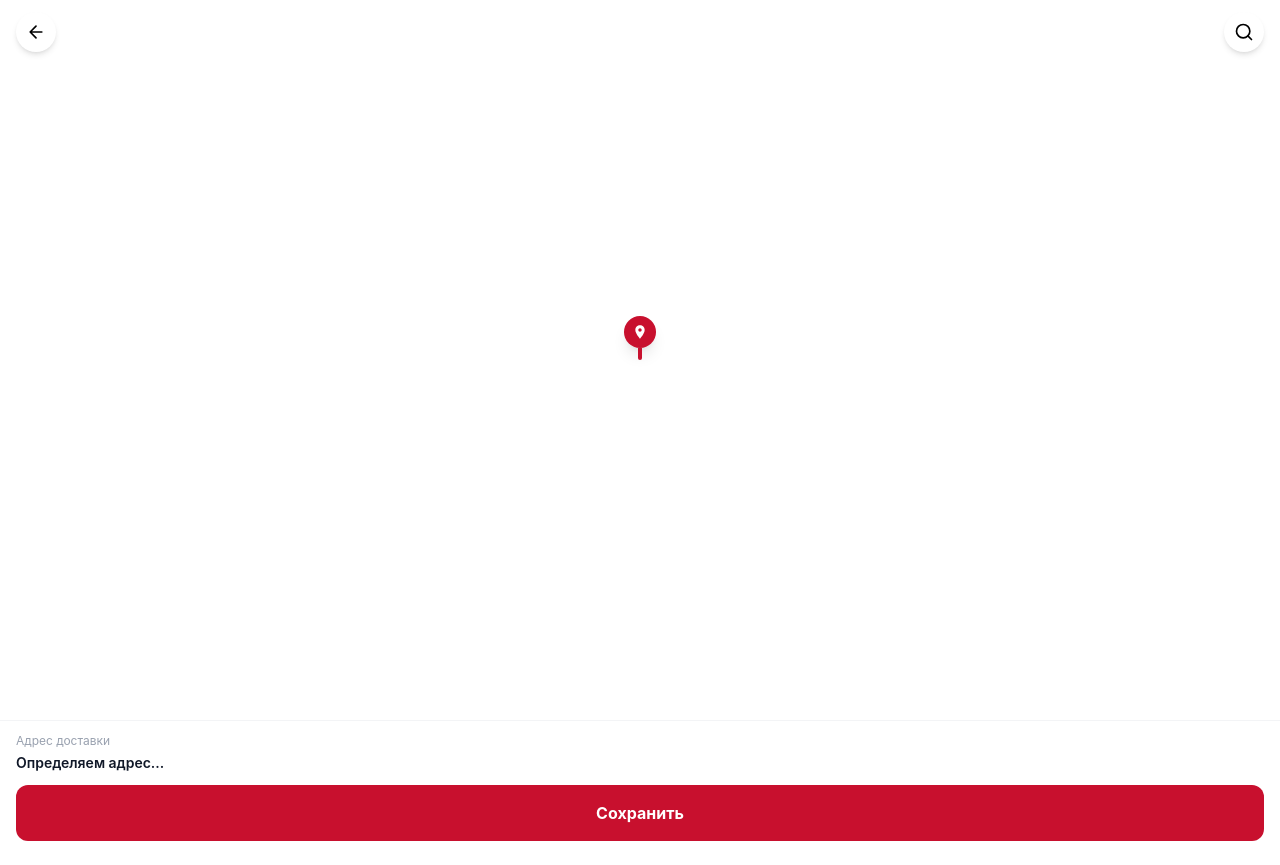
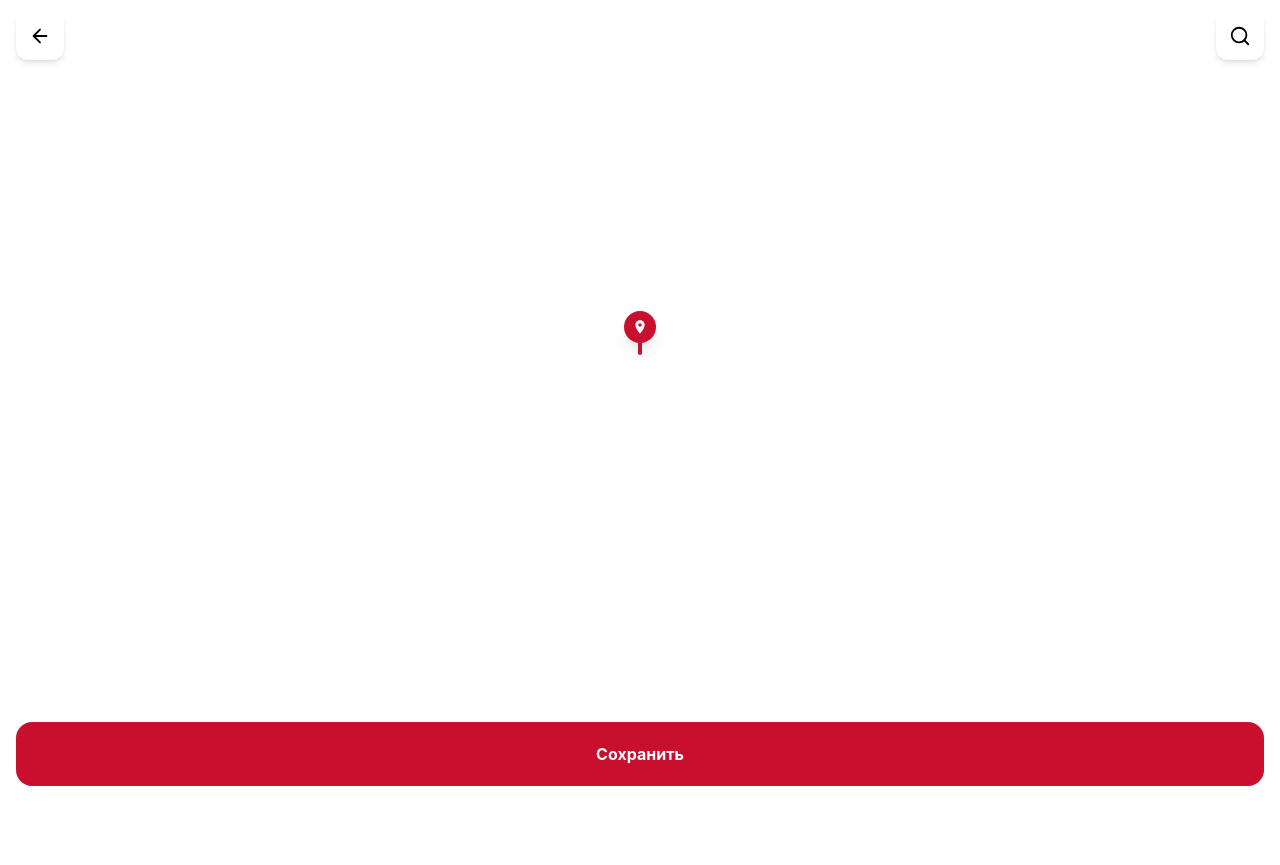
Before and after one commit to phanthooom/trend-bakery-bot, a React (Vite) app in the folder frontend/: page /map in a window 1280 px wide. After the commit the page ends 810 px from the top, so only its background shows below. Built offline with nearby package versions, Linux system fonts and the light colour scheme.

Commit message:
Match map page design: square buttons, remove address bar, bigger save button

```diff
--- a/frontend/src/pages/MapPage.tsx
+++ b/frontend/src/pages/MapPage.tsx
@@ -173,9 +173,9 @@ export default function MapPage() {
         <button
           onClick={() => navigate(-1)}
           style={{ top: btnTop }}
-          className="absolute left-4 z-20 bg-white rounded-full w-10 h-10 flex items-center justify-center shadow-md"
+          className="absolute left-4 z-20 bg-white rounded-xl w-12 h-12 flex items-center justify-center shadow-md"
         >
-          <svg width="20" height="20" viewBox="0 0 24 24" fill="none">
+          <svg width="22" height="22" viewBox="0 0 24 24" fill="none">
             <path d="M19 12H5M12 5l-7 7 7 7" stroke="currentColor" strokeWidth="2" strokeLinecap="round" strokeLinejoin="round" />
           </svg>
         </button>
@@ -183,16 +183,16 @@ export default function MapPage() {
         {/* Search button */}
         <button
           style={{ top: btnTop }}
-          className="absolute right-4 z-20 bg-white rounded-full w-10 h-10 flex items-center justify-center shadow-md"
+          className="absolute right-4 z-20 bg-white rounded-xl w-12 h-12 flex items-center justify-center shadow-md"
         >
-          <svg width="20" height="20" viewBox="0 0 24 24" fill="none">
+          <svg width="22" height="22" viewBox="0 0 24 24" fill="none">
             <circle cx="11" cy="11" r="8" stroke="currentColor" strokeWidth="2" />
             <path d="M21 21l-4.35-4.35" stroke="currentColor" strokeWidth="2" strokeLinecap="round" />
           </svg>
         </button>
 
         {/* Map container */}
-        <div ref={mapRef} className="w-full h-full min-h-[calc(100vh-80px)]" />
+        <div ref={mapRef} className="w-full h-full min-h-[calc(100vh-90px)]" />
 
         {/* Fixed center pin (decorative, map moves under it) */}
         <div className="absolute top-1/2 left-1/2 -translate-x-1/2 -translate-y-full z-10 pointer-events-none">
@@ -205,13 +205,11 @@ export default function MapPage() {
         </div>
       </div>
 
-      {/* Address bar + Save button */}
-      <div className="px-4 pt-3 pb-6 bg-white border-t border-gray-100">
-        <p className="text-xs text-gray-400 mb-1">Адрес доставки</p>
-        <p className="text-sm font-semibold text-gray-900 mb-3 truncate">{detectedAddress}</p>
+      {/* Save button */}
+      <div className="px-4 pt-3 pb-6 bg-white">
         <button
           onClick={handleSaveMap}
-          className="w-full bg-[#C8102E] text-white py-4 rounded-xl font-bold text-base"
+          className="w-full bg-[#C8102E] text-white py-5 rounded-2xl font-bold text-base"
         >
           Сохранить
         </button>
```
